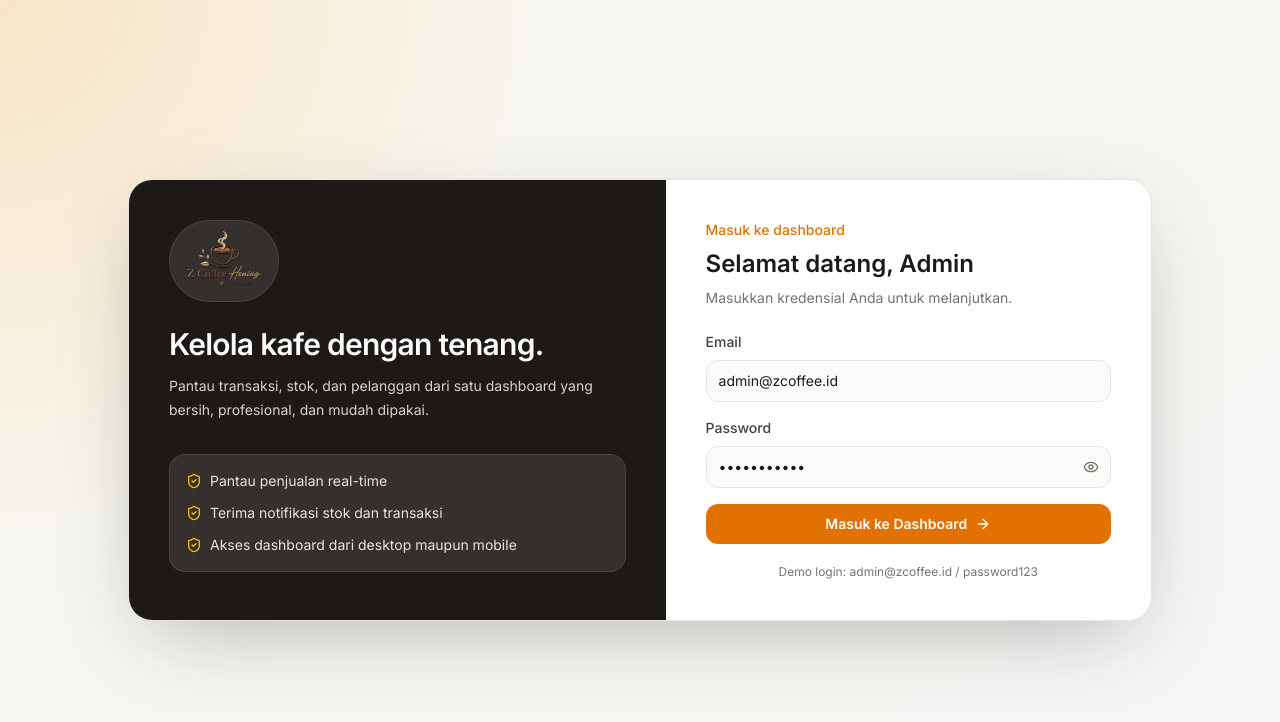
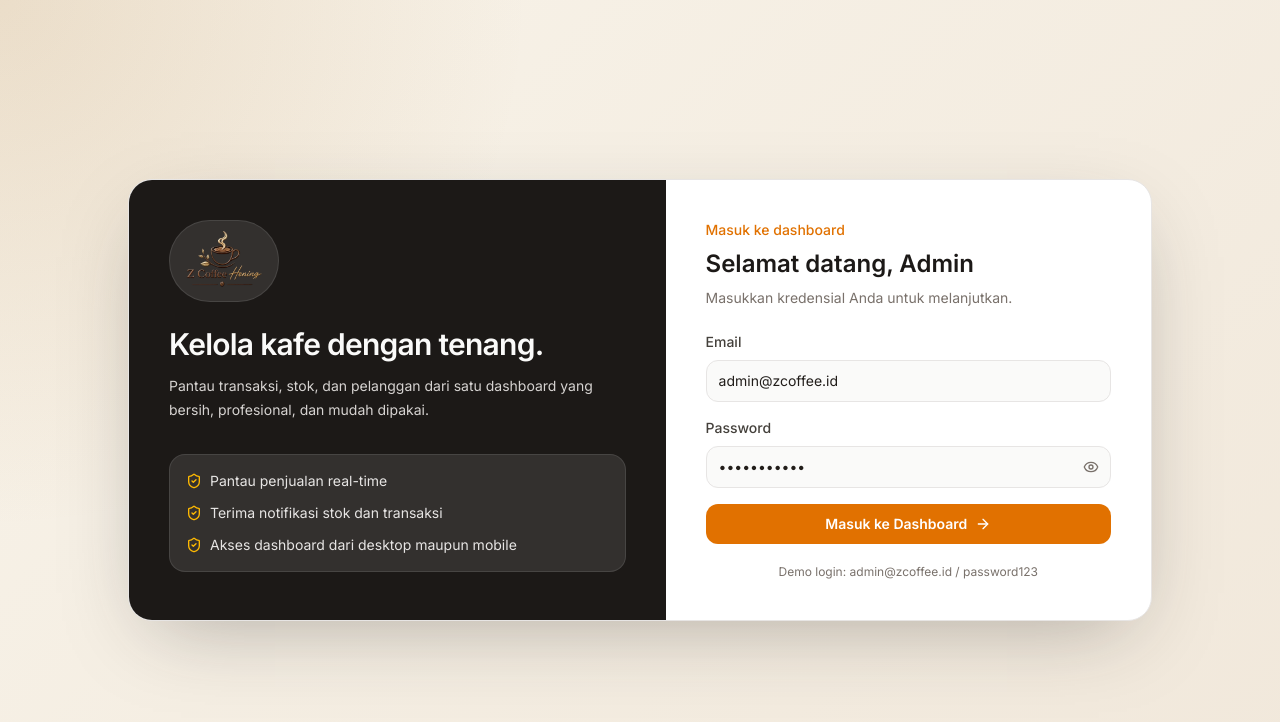
Before and after one commit to aqwanalidaud25-gif/z-coffee-hening, a React (Vite) app: page /login in a window 1280 px wide. Shown: the top 722 px of the page. Built offline with nearby package versions, Linux system fonts and the light colour scheme.

Commit message:
refine navbar branding and docs

```diff
--- a/src/components/layout/Navbar.jsx
+++ b/src/components/layout/Navbar.jsx
@@ -42,11 +42,11 @@ export default function Navbar({ onMenuClick, onLogout }) {
           <Menu className="h-5 w-5" />
         </button>
 
-        <div className="flex items-center gap-4 rounded-2xl border border-amber-100 bg-gradient-to-r from-amber-50 to-orange-50 px-4 py-3 shadow-sm">
+        <div className="flex items-center">
           <img
             src={logo}
             alt="Logo Z Coffee Hening"
-            className="h-12 w-12 md:h-14 md:w-14 object-contain"
+            className="h-12 w-12 object-contain md:h-16 md:w-43"
           />
         </div>
       </div>
--- a/src/components/layout/Sidebar.jsx
+++ b/src/components/layout/Sidebar.jsx
@@ -1,10 +1,10 @@
 import { NavLink } from "react-router-dom";
-import { LayoutGrid, Receipt, Package, Users, Settings, X, CalendarCheck2 } from "lucide-react";
-import logo from "../../assets/logo-Zcoffee-Hening-rb.png";
+import { LayoutGrid, Receipt, Package, Users, Settings, X, CalendarCheck2, BarChart3 } from "lucide-react";
 
 const NAV_ITEMS = [
-  { label: "Ringkasan", icon: LayoutGrid, to: "/" },
+  { label: "Dashboard", icon: LayoutGrid, to: "/" },
   { label: "Absensi", icon: CalendarCheck2, to: "/absensi" },
+  { label: "Laporan Absensi", icon: BarChart3, to: "/attendance-report" },
   { label: "Transaksi", icon: Receipt, to: "/transactions" },
   { label: "Inventaris", icon: Package, to: "/inventory" },
   { label: "Pelanggan", icon: Users, to: "/customers" },
@@ -40,12 +40,9 @@ export default function Sidebar({ isOpen, onClose }) {
         <div className="flex h-full flex-col">
           {/* Brand */}
           <div className="flex items-center justify-between border-b border-stone-800 px-4 py-4">
-            <div className="flex items-center gap-3">
-              <img src={logo} alt="Z Coffee Hening" className="h-10 w-auto object-contain" />
-              <div className="hidden md:flex flex-col">
-                <span className="text-lg font-semibold uppercase tracking-[0.24em] text-amber-400">Z Coffee</span>
-                <span className="text-sm font-medium uppercase tracking-[0.32em] text-stone-400">Hening</span>
-              </div>
+            <div className="hidden md:flex flex-col">
+              <span className="text-lg font-semibold uppercase tracking-[0.24em] text-amber-400">Z Coffee</span>
+              <span className="text-sm font-medium uppercase tracking-[0.32em] text-stone-400">Hening</span>
             </div>
             <button
               onClick={onClose}
--- a/src/index.css
+++ b/src/index.css
@@ -3,37 +3,41 @@
 
 :root {
   font-family: 'Inter', system-ui, -apple-system, BlinkMacSystemFont, 'Segoe UI', sans-serif;
-  color: #1c1917;
-  background-color: #fafaf9;
+  color: #211d1a;
+  background-color: #f8f4eb;
   font-synthesis: none;
   text-rendering: optimizeLegibility;
   -webkit-font-smoothing: antialiased;
   -moz-osx-font-smoothing: grayscale;
   /* Design tokens */
-  --amber-50: #fff7ed;
-  --amber-100: #ffedd5;
-  --amber-500: #f59e0b;
-  --amber-600: #d97706;
-  --amber-700: #b45309;
+  --amber-50: #f8efe0;
+  --amber-100: #ead6b0;
+  --amber-500: #a66d23;
+  --amber-600: #8b5620;
+  --amber-700: #70451b;
 
-  --stone-50: #fafaf9;
-  --stone-100: #f5f5f4;
-  --stone-200: #e7e5e4;
-  --stone-400: #a8a29e;
-  --stone-500: #78716c;
-  --stone-700: #374151;
-  --stone-900: #111827;
+  --stone-50: #f8f4eb;
+  --stone-100: #efe6d8;
+  --stone-200: #dccfb8;
+  --stone-400: #8f8174;
+  --stone-500: #6d6259;
+  --stone-700: #453d36;
+  --stone-900: #231f1b;
+
+  --surface: #fcfaf7;
+  --surface-strong: #f3ebde;
+  --accent-glow: rgba(166, 109, 35, 0.16);
 }
 
 html {
-  background-color: #fafaf9;
+  background-color: var(--surface);
 }
 
 body {
   margin: 0;
   min-width: 320px;
   min-height: 100vh;
-  background: linear-gradient(135deg, #f8f5ed 0%, #f5f5f4 100%);
+  background: linear-gradient(135deg, var(--surface-strong) 0%, var(--surface) 100%);
 }
 
 #root {
--- a/src/pages/Login.jsx
+++ b/src/pages/Login.jsx
@@ -46,7 +46,7 @@ export default function Login() {
   };
 
   return (
-    <div className="flex min-h-screen items-center justify-center bg-[radial-gradient(circle_at_top_left,_rgba(245,158,11,0.18),_transparent_35%),linear-gradient(135deg,_#f8f5ed_0%,_#f5f5f4_100%)] px-4 py-10">
+    <div className="flex min-h-screen items-center justify-center bg-[radial-gradient(circle_at_top_left,_rgba(166,109,35,0.16),_transparent_35%),linear-gradient(135deg,_#f8f3e9_0%,_#f1e8db_100%)] px-4 py-10">
       <div className="w-full max-w-5xl overflow-hidden rounded-3xl border border-stone-200 bg-white shadow-[0_25px_80px_-25px_rgba(41,37,36,0.35)]">
         <div className="grid md:grid-cols-[1.05fr_0.95fr]">
           <div className="bg-stone-900 p-8 text-stone-50 md:p-10">
```
Also changed, not shown: 1 other file (tests, documents, lock files or other folders).
